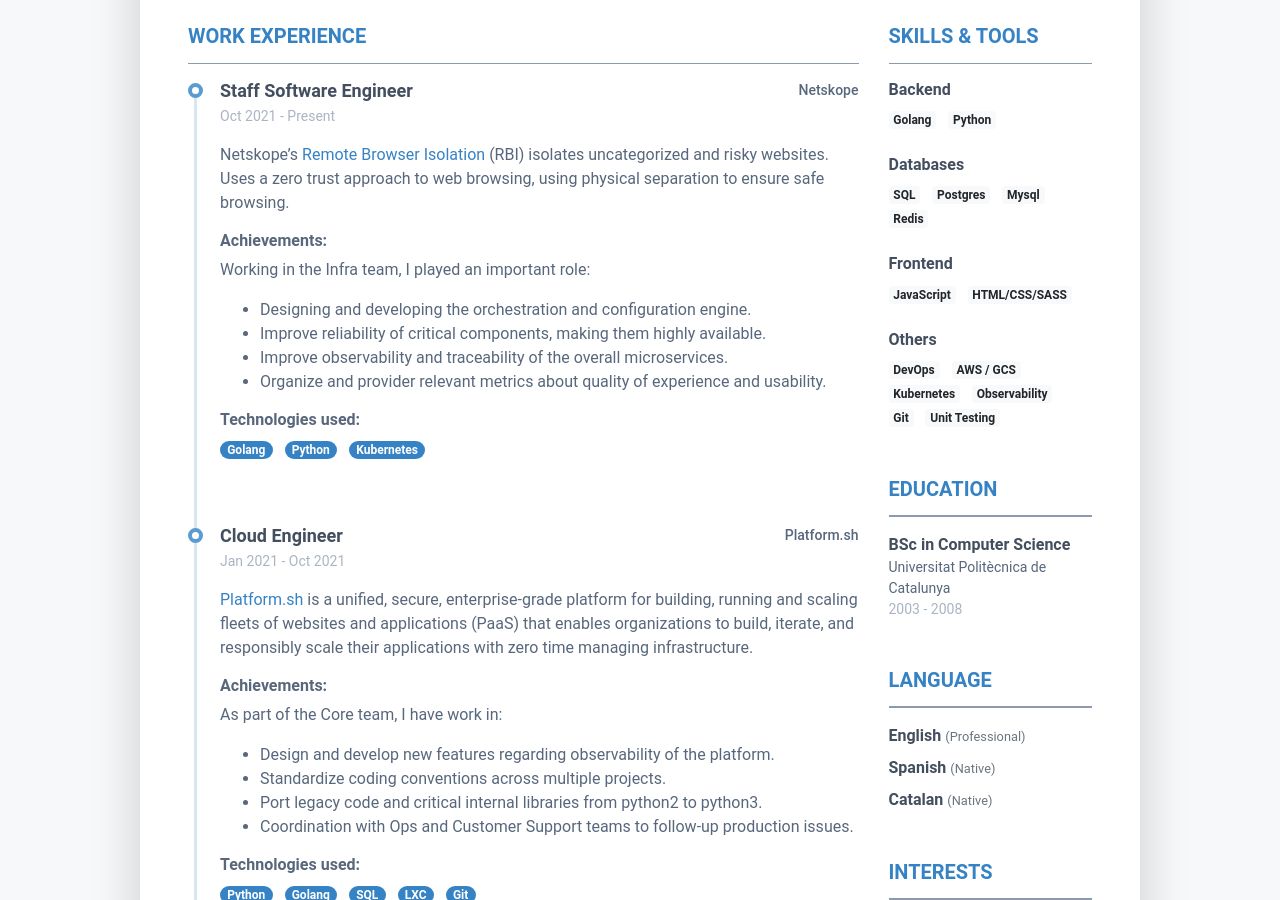
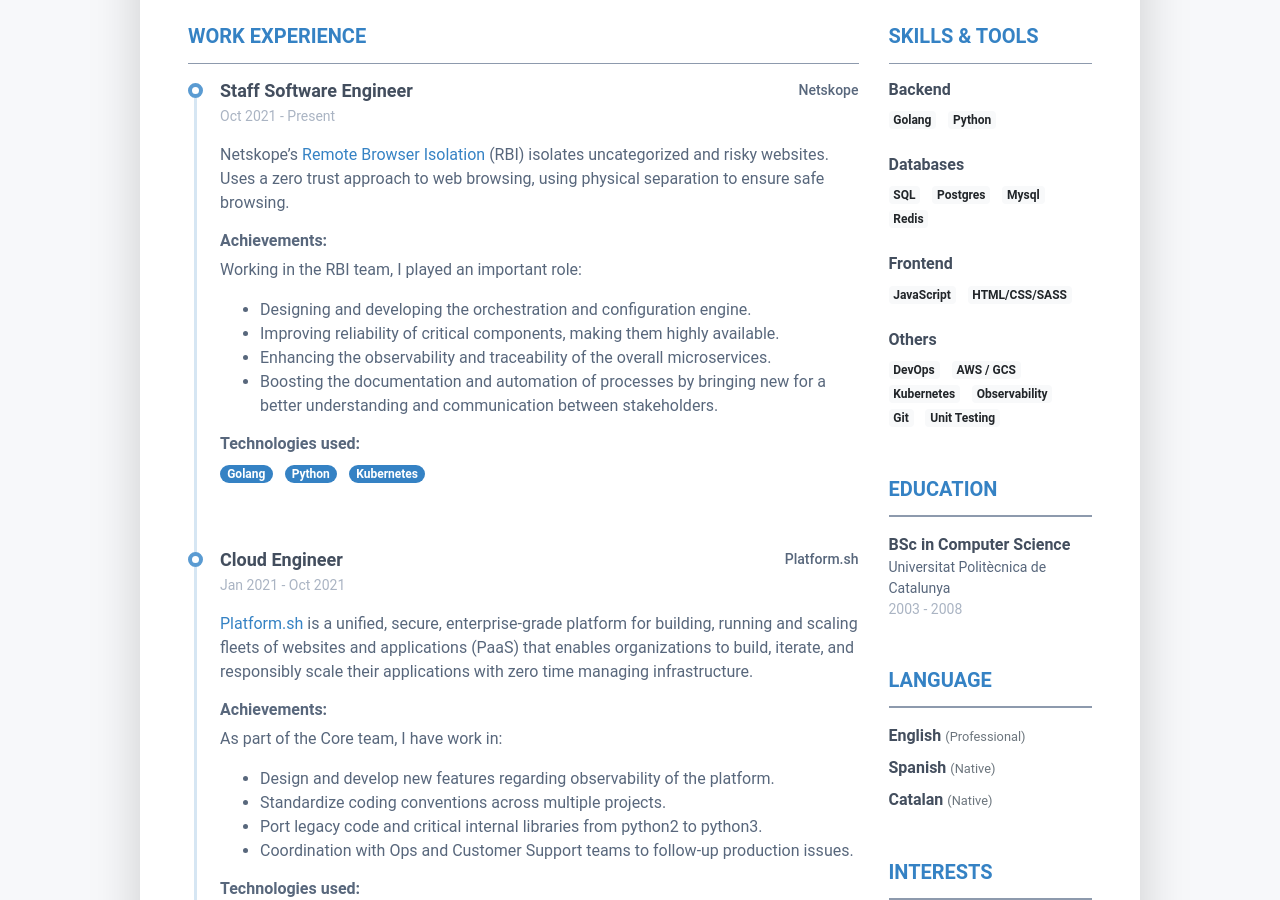
Before and after one commit to robertobarreda/robertobarreda.github.io, a Jekyll site: the page built from index.markdown, in a window 1280 px wide and 900 px high, scrolled down 450 px. Built offline with Jekyll 4.4.1, drawn with Linux system fonts in a browser that asks for light colours.

Commit message:
Update RBI highlights

```diff
--- a/_data/data.yml
+++ b/_data/data.yml
@@ -50,13 +50,13 @@
       to ensure safe browsing.
     achievements:
       desc: |
-        Working in the Infra team, I played an important role:
+        Working in the RBI team, I played an important role:
       highlights:
         - Designing and developing the orchestration and configuration engine.
-        - Improve reliability of critical components, making them highly available.
-        - Improve observability and traceability of the overall microservices.
-        - Organize and provider relevant metrics about quality of experience
-          and usability.
+        - Improving reliability of critical components, making them highly available.
+        - Enhancing the observability and traceability of the overall microservices.
+        - Boosting the documentation and automation of processes by bringing new
+          for a better understanding and communication between stakeholders.
     technologies:
       - Golang
       - Python
```
